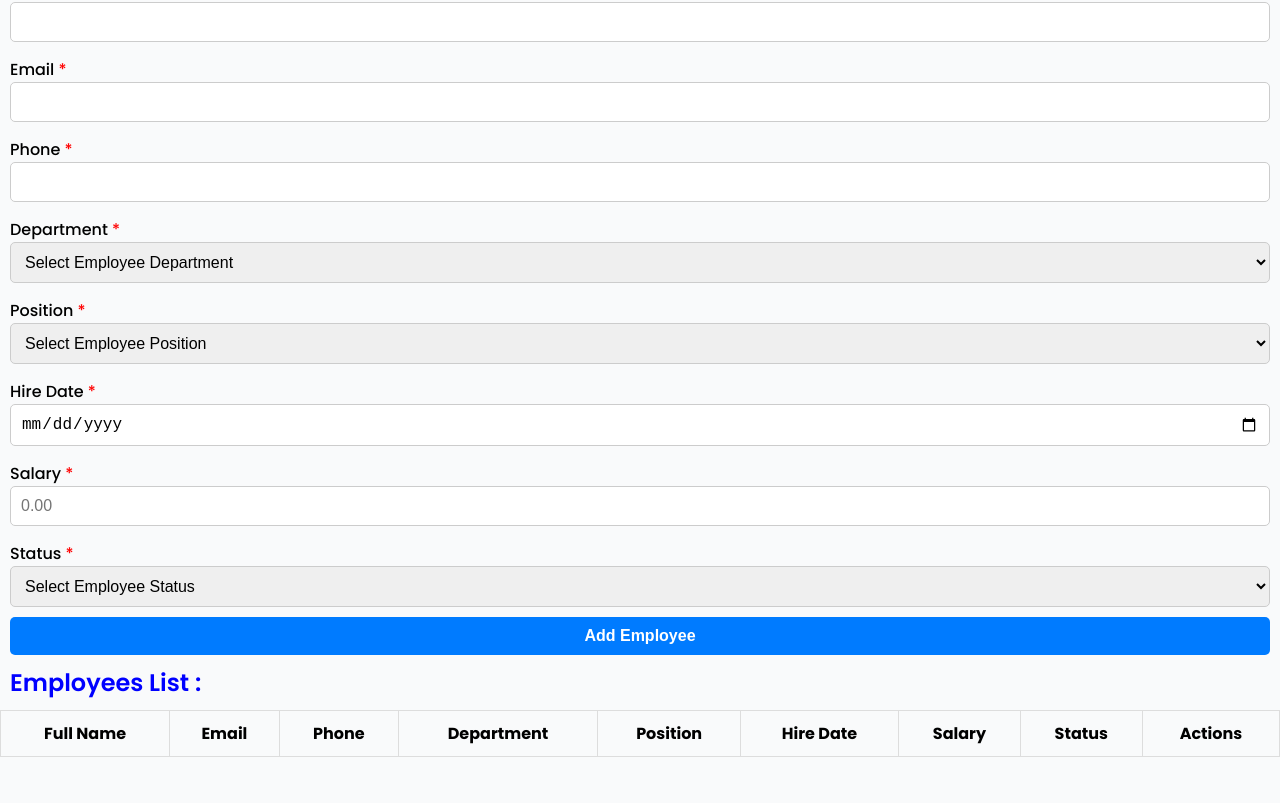
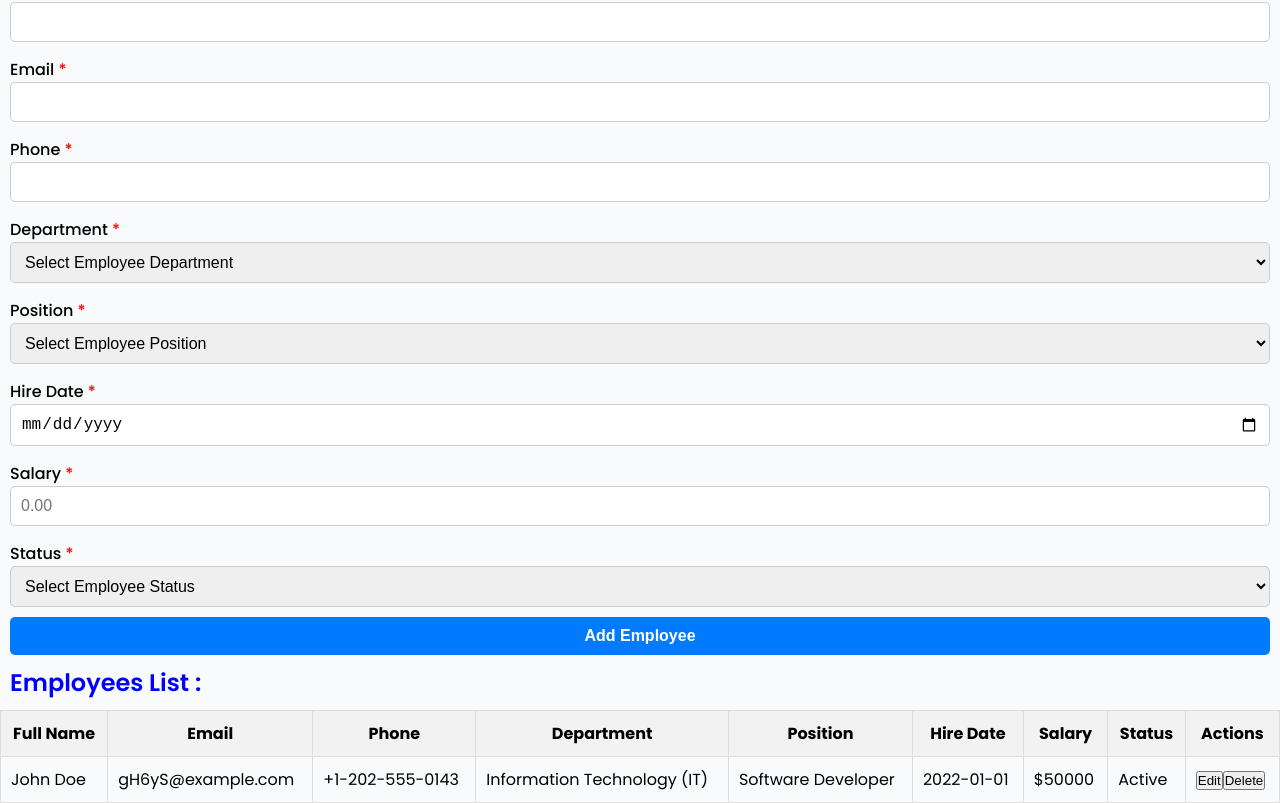
Before and after one commit to RTHILAA/EMPLOYEES-MANAGEMENT-APP, a React (Create React App) app: page / in a window 1280 px wide. Shown: the part 153-956 px from the top of the page. Before the commit the page ends 910 px from the top, so only its background shows below. Built offline with nearby package versions, Linux system fonts and the light colour scheme.

Commit message:
update project

```diff
--- a/src/Components/List/List.css
+++ b/src/Components/List/List.css
@@ -6,6 +6,10 @@
 
 .employees-table th,
 .employees-table td {
+    padding: 10px;
     border: 1px solid #ddd;
-    padding: 10px;
 }
+
+.employees-table th {
+    background-color: #f2f2f2;
+}
--- a/src/Components/List/List.js
+++ b/src/Components/List/List.js
@@ -17,6 +17,20 @@ export default function List() {
                     <th>Status</th>
                     <th>Actions</th>
                 </tr>
+                <tr>
+                    <td>John Doe</td>
+                    <td>gH6yS@example.com</td>
+                    <td>+1-202-555-0143</td>
+                    <td>Information Technology (IT)</td>
+                    <td>Software Developer</td>
+                    <td>2022-01-01</td>
+                    <td>$50000</td>
+                    <td>Active</td>
+                    <td>
+                        <button className="edit">Edit</button>
+                        <button className="delete">Delete</button>
+                    </td>
+                </tr>
             </table>
     </div>
   )
```
